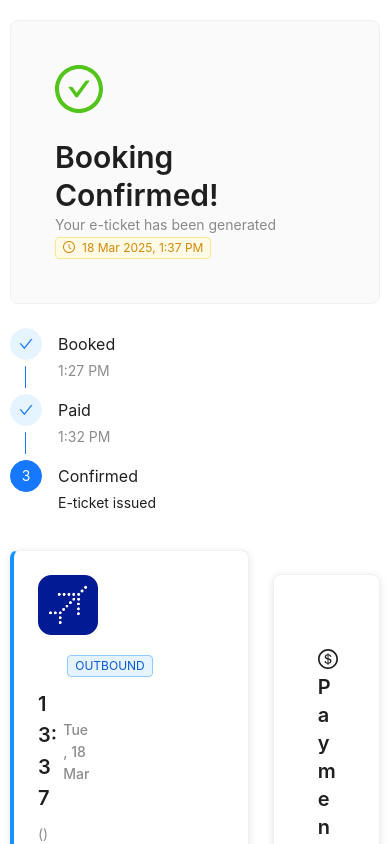
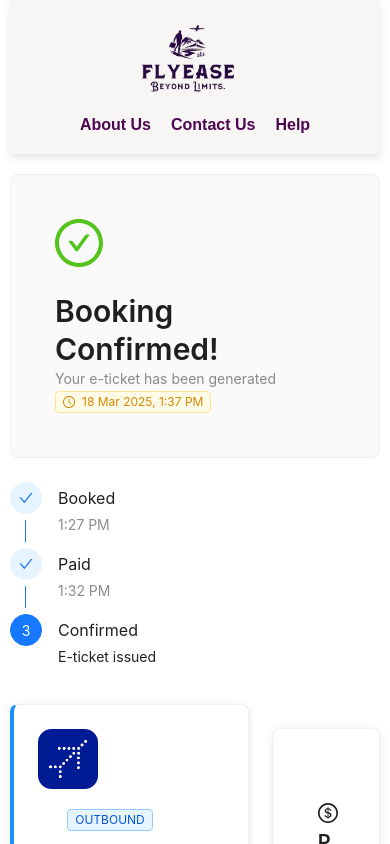
Before and after one commit to PrithviSingh17/Flight-Booking-System, a React (Vite) app in the folder user--frontend/: page /booking-confirmed in a window 390 px wide. Built offline with nearby package versions, Linux system fonts and the light colour scheme.

Commit message:
Add header navigation and logout functionality to BookingConfirmed; enhance styles for improved layout and user experience

```diff
--- a/user--frontend/src/pages/BookingConfirmed.jsx
+++ b/user--frontend/src/pages/BookingConfirmed.jsx
@@ -1,5 +1,5 @@
 import React from "react";
-import { useLocation } from "react-router-dom";
+import { useLocation,useNavigate } from "react-router-dom";
 import {
   Card,
   Button,
@@ -23,13 +23,14 @@ import {
   QrcodeOutlined
 } from '@ant-design/icons';
 import moment from "moment";
+import { Link } from "react-router-dom";
+import logo from "../assets/logo1.png";
 import "../styles/BookingConfirmed.css";
 import indigoLogo from "../assets/indigo.png";
 import airIndiaLogo from "../assets/airindia.jpg";
 import spicejetLogo from "../assets/spicejet.png";
 import vistaraLogo from "../assets/vistara.jpg";
 import goFirstLogo from "../assets/gofirst.jpg";
- // Your existing logo map
 
 const airlineLogoMap = {
   "IndiGo": indigoLogo,
@@ -43,9 +44,19 @@ const { Title, Text } = Typography;
 
 const BookingConfirmed = () => {
   const { state } = useLocation();
+  const navigate = useNavigate();
   const bookingRef = `FLY${Math.floor(Math.random() * 1000000).toString().padStart(6, '0')}`;
 
-  // Generate sample QR code (in a real app, use a QR generator library)
+  const handleLogout = () => {
+    sessionStorage.removeItem("token");
+    message.success("Logged out successfully!");
+    navigate("/");
+  };
+  const handleLogoClick = () => {
+    navigate("/");
+  };
+
+
   const generateQRCode = () => {
     return (
       <div className="qr-placeholder">
@@ -151,6 +162,30 @@ const BookingConfirmed = () => {
 
   return (
     <div className="booking-confirmed-container">
+      {/* Header */}
+      <header className="header">
+      <div className="logo" onClick={handleLogoClick} style={{ cursor: 'pointer' }}>
+          <img src={logo} alt="Flight Booking Logo" className="logo-img" />
+        </div>
+        <nav className="nav-links">
+          <Link to="/about-us">About Us</Link>
+          <Link to="/contact-us">Contact Us</Link>
+          <Link to="/help">Help</Link>
+        </nav>
+        <div className="auth-buttons">
+          {sessionStorage.getItem("token") && (
+            <>
+              <Button type="primary" onClick={() => navigate("/dashboard")}>
+                Dashboard
+              </Button>
+              <Button type="primary" onClick={handleLogout}>
+                Logout
+              </Button>
+            </>
+          )}
+        </div>
+      </header>
+
       <Card className="confirmation-header">
         <Row align="middle" gutter={16}>
           <Col>
--- a/user--frontend/src/styles/BookingConfirmed.css
+++ b/user--frontend/src/styles/BookingConfirmed.css
@@ -1,27 +1,57 @@
 /* BookingConfirmed.css */
 .booking-confirmed-container {
-  max-width: 1200px; /* Increased from 800px */
-  margin: 20px auto;
+  max-width: 1200px;
+  margin: 0 auto;
   padding: 0 20px;
+  background-color: white;
+  min-height: 100vh;
 }
 
 /* Header Styles */
+.header {
+  display: flex;
+  justify-content: space-between;
+  align-items: center;
+  padding: 10px 0;
+  background-color: rgb(248, 245, 245);
+  box-shadow: 0 4px 8px rgba(0, 0, 0, 0.1);
+  margin-bottom: 20px;
+  position: sticky;
+  top: 0;
+  z-index: 1000;
+}
+
+.logo-img {
+  width: 150px;
+  height: auto;
+}
+
+.nav-links {
+  display: flex;
+  gap: 20px;
+  margin-right: 20px;
+}
+
+.nav-links a {
+  color: rgb(76, 7, 80);
+  text-decoration: none;
+  font-size: 16px;
+  font-weight: bold;
+  transition: color 0.3s ease;
+}
+
+.nav-links a:hover {
+  color: #0e0c05;
+}
+
+/* Confirmation Header */
 .confirmation-header {
   background: #fafafa;
   border-radius: 8px;
   padding: 20px;
   margin-bottom: 24px;
 }
-.home-container {
-  background-color: white;
-  min-height: 100vh;
-}
 
-.header {
-  position: sticky;
-  top: 0;
-  z-index: 1000;
-}
 /* Flight Ticket Segment */
 .flight-ticket-segment {
   border-radius: 8px;
@@ -65,7 +95,7 @@
 /* Receipt Card */
 .receipt-card {
   position: sticky;
-  top: 20px;
+  top: 100px;
   border-radius: 8px;
   box-shadow: 0 2px 8px rgba(0,0,0,0.1);
   padding: 20px;
@@ -122,11 +152,20 @@
   .flight-ticket-segment .ant-col {
     margin-bottom: 12px;
   }
+
+  .header {
+    flex-direction: column;
+    padding: 10px;
+  }
+
+  .nav-links {
+    margin: 10px 0;
+  }
 }
 
 /* Print Styles */
 @media print {
-  .confirmation-header, .ant-steps {
+  .header, .confirmation-header, .ant-steps {
     display: none;
   }
 
```
Lines whose indentation alone changed are shown as unchanged.
